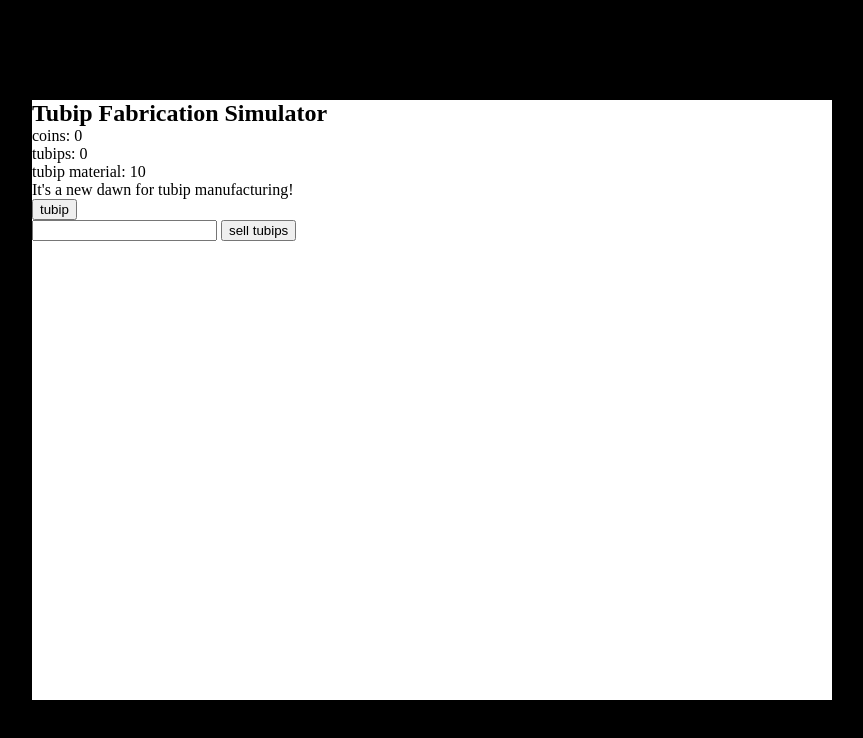
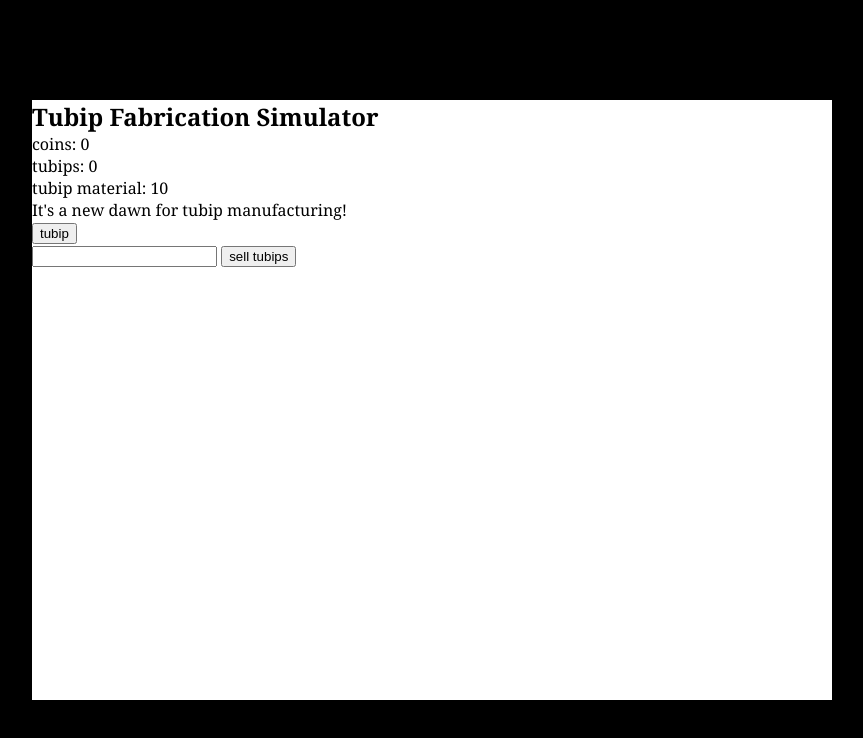
Before and after one commit to hs7t/tubip-fabrication-simulator, a Svelte app: page / in a window 1280 px wide. Shown: the top 738 px of the page, without its empty margins (208-1071 px from the left). Built offline with nearby package versions, Linux system fonts and the light colour scheme.

Commit message:
set font family

```diff
--- a/src/app.css
+++ b/src/app.css
@@ -11,4 +11,6 @@ body {
     display: flex;
     align-items: center;
     justify-content: center;
+
+    font-family: Georgia, ui-serif, serif;
 }
```
